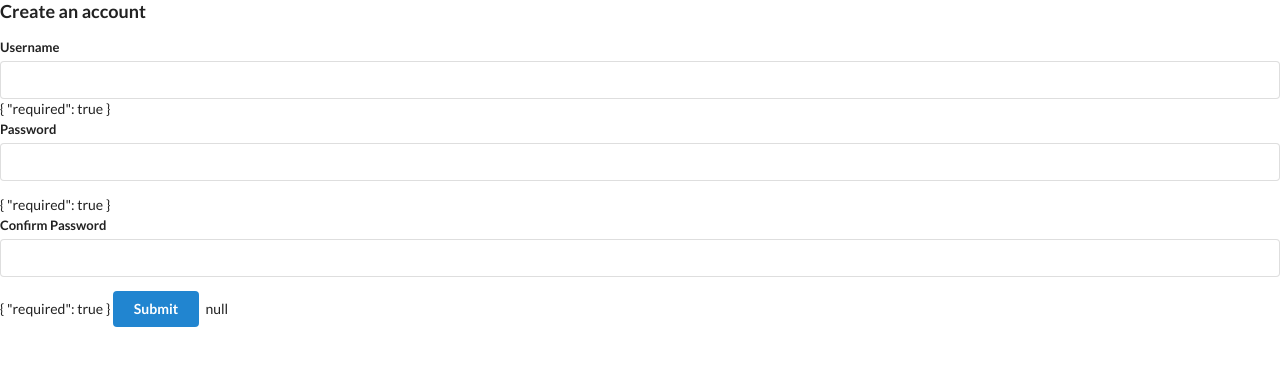
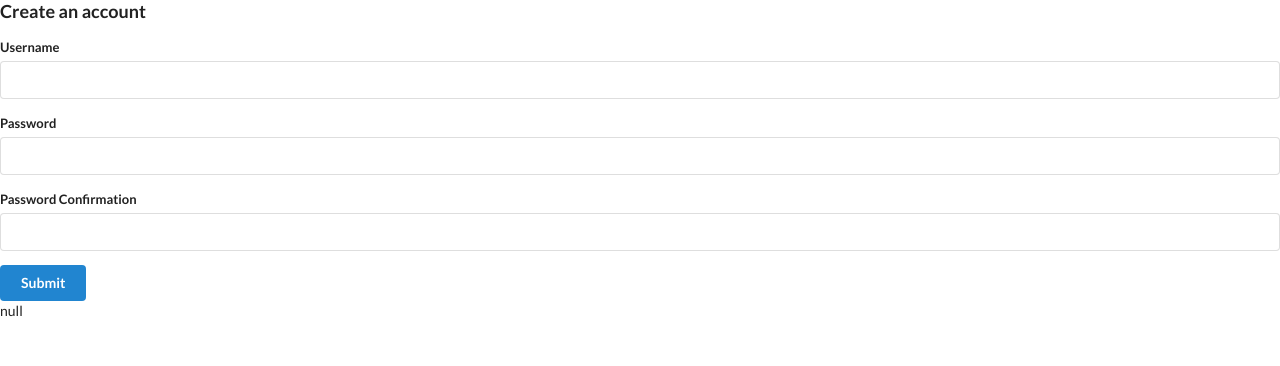
Before and after one commit to akgmage/email-client, an Angular app: page /signup in a window 1280 px wide. Shown: the top 366 px of the page. Built offline with nearby package versions, Linux system fonts and the light colour scheme.

Commit message:
Customize input type and add some styling

```diff
--- a/src/app/auth/signup/signup.component.css
+++ b/src/app/auth/signup/signup.component.css
@@ -0,0 +1,6 @@
+.basic.label{
+    margin-bottom: 0.5em;
+}
+button {
+    margin-bottom: 0.5em;
+}
--- a/src/app/auth/signup/signup.component.html
+++ b/src/app/auth/signup/signup.component.html
@@ -1,21 +1,22 @@
 <h3>Create an account</h3>
 <form class="ui form" [formGroup]="authForm">
-    <!-- <div class="field">
-        <label>Username</label>
-        <input formControlName="username" />
-    </div> -->
-    <app-input label="Username" [control]="$any(authForm.get('username'))"></app-input>
-    {{ authForm.get('username')?.errors | json}}
-    <div class="field">
-        <label>Password</label>
-        <input formControlName="password" />
+    <app-input inputType="text" label="Username" [control]="$any(authForm.get('username'))"></app-input>
+    <app-input inputType="password" label="Password" [control]="$any(authForm.get('password'))"></app-input>
+    <app-input inputType="password" label="Password Confirmation" [control]="$any(authForm.get('passwordConfirmation'))"></app-input>
+    <div
+        *ngIf="
+            authForm.get('password')?.touched &&
+            authForm.get('passwordConfirmation')?.touched &&
+            authForm.errors
+            "
+        class="ui red basic label">
+        <p *ngIf="authForm.errors?.['passwordsDontMatch']">
+            Password and Password Confirmation must match
+        </p>
     </div>
-    {{ authForm.get('password')?.errors | json}}
-    <div class="field">
-        <label>Confirm Password</label>
-        <input formControlName="passwordConfirmation" />
+    <div>
+        <button class="ui submit button primary">Submit</button>
     </div>
-     {{ authForm.get('passwordConfirmation')?.errors | json}}
-    <button class="ui submit button primary">Submit</button>
+
     {{ authForm.errors | json}}
 </form>
--- a/src/app/shared/input/input.component.css
+++ b/src/app/shared/input/input.component.css
@@ -0,0 +1,4 @@
+:host {
+    display: block;
+    margin-bottom: 1em;
+}
--- a/src/app/shared/input/input.component.html
+++ b/src/app/shared/input/input.component.html
@@ -1,6 +1,6 @@
 <div class="field">
     <label>{{label}}</label>
-    <input [formControl]="control" />
+    <input [type]="inputType" [formControl]="control" />
     <div *ngIf="showErrors()" class="ui pointing red basic label">
         <p *ngIf="control.errors?.['required']">
             Value is required
--- a/src/app/shared/input/input.component.ts
+++ b/src/app/shared/input/input.component.ts
@@ -11,6 +11,8 @@ export class InputComponent implements OnInit {
   label!: string;
   @Input()
   control!: FormControl;
+  @Input()
+  inputType!: string;
   constructor() { }
 
   ngOnInit(): void {
```
